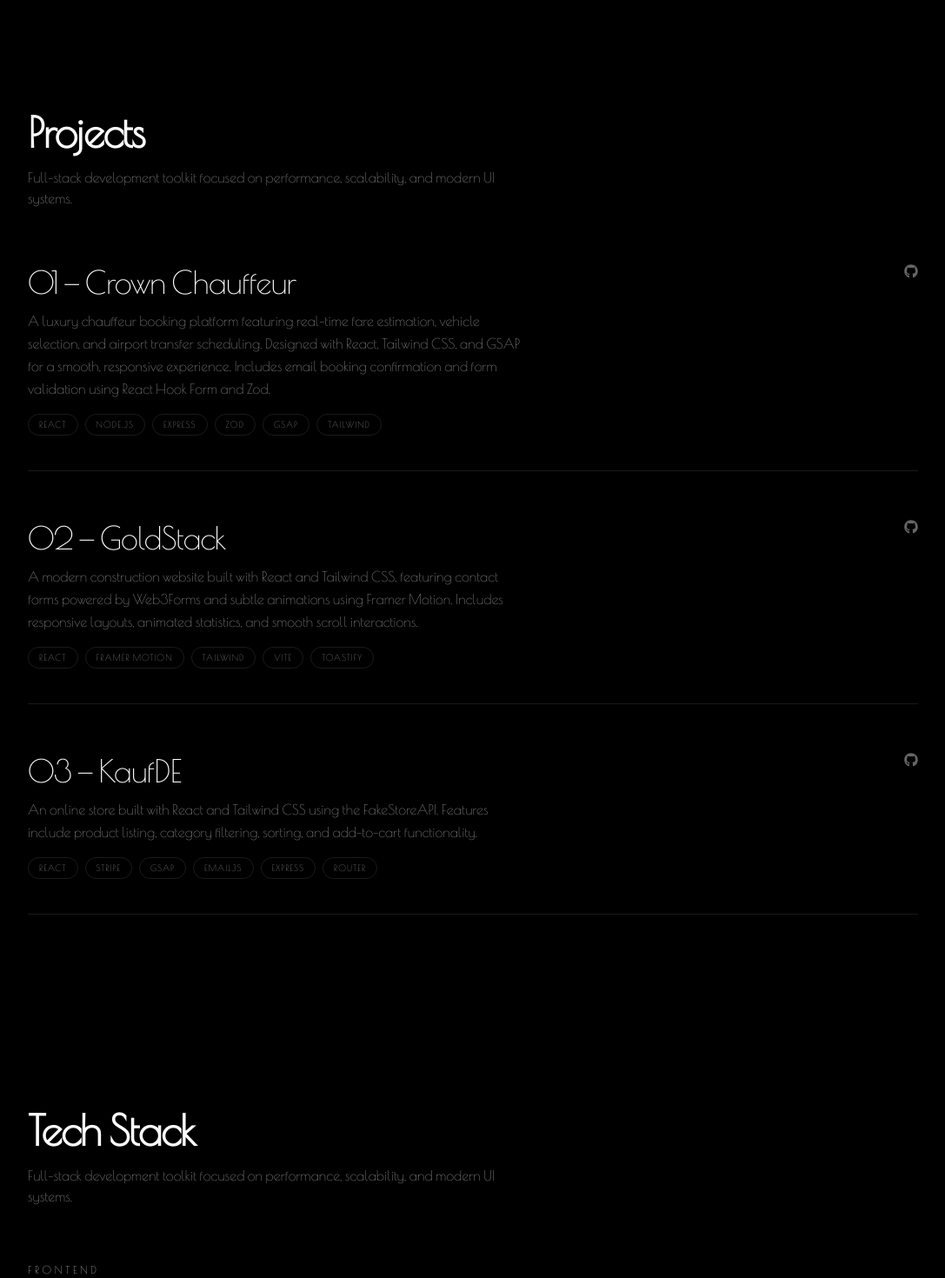
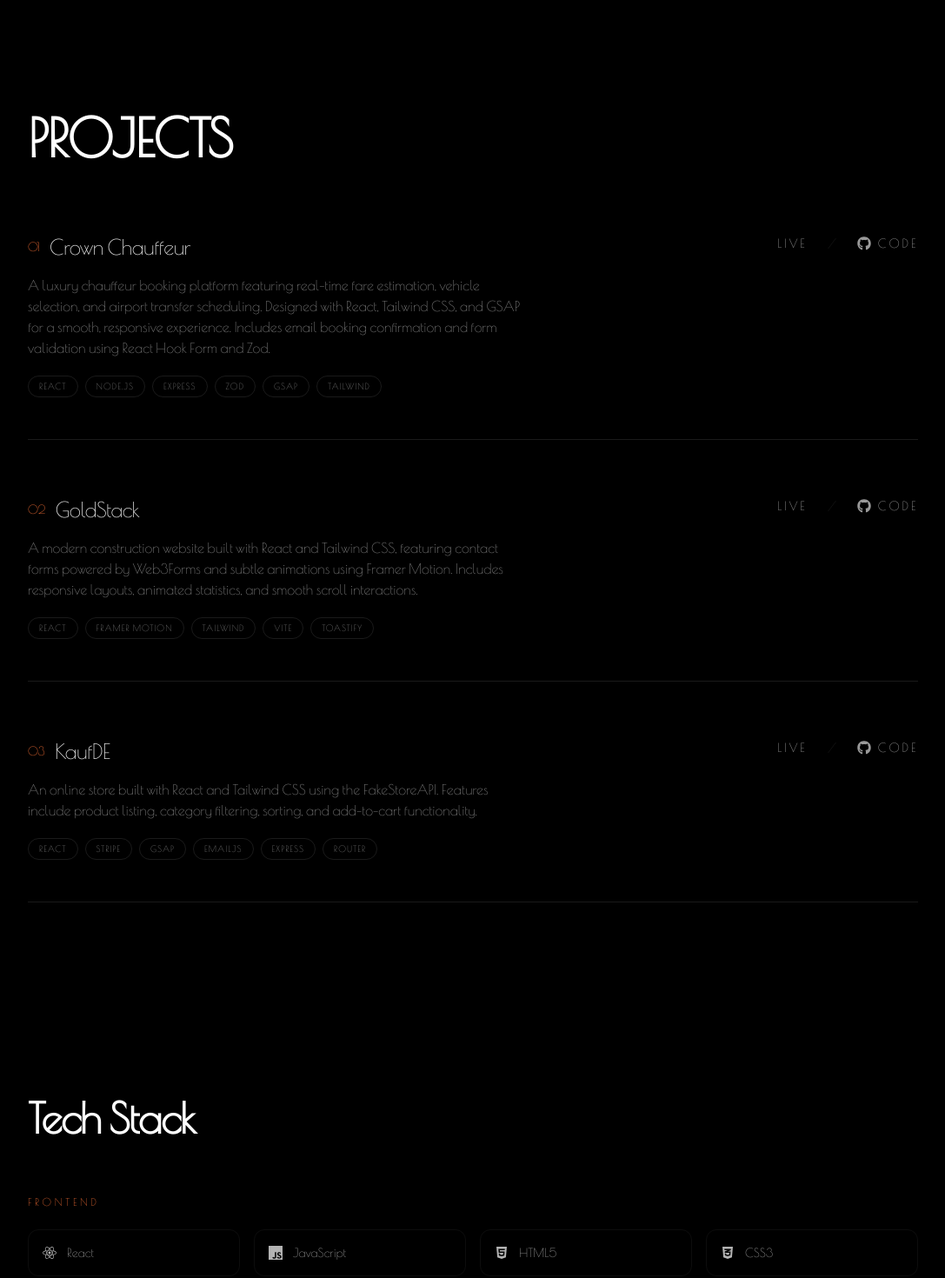
Before and after one commit to sarangan16/sarangan, a React (Create React App) app: page / in a window 1280 px wide. Shown: the part 800-2270 px from the top of the page at 87% size, without its empty margins (96-1183 px from the left). Built offline with nearby package versions, Linux system fonts and the light colour scheme.

Commit message:
alignment fixed for all screens, header bug fixed. techstack links placeholder added

```diff
--- a/src/components/Hero.jsx
+++ b/src/components/Hero.jsx
@@ -34,7 +34,11 @@
         className="max-w-5xl mx-auto px-6 md:px-16 w-full flex flex-col justify-center"
       >
         {/* my name */}
-        <motion.div variants={container} initial="hidden" animate="show">
+        <motion.div
+          variants={container}
+          initial="hidden"
+          animate={inView ? "show" : "hidden"}
+        >
           <motion.h1
             variants={item}
             className="text-6xl sm:text-7xl md:text-8xl lg:text-9xl font-semibold tracking-tight"
--- a/src/components/Loader.jsx
+++ b/src/components/Loader.jsx
@@ -39,7 +39,7 @@
         ref={textRef}
         className="text-white text-lg md:text-xl tracking-[0.3em] uppercase"
       >
-        Sarangan
+        Code<span className="text-[#F16D34]">Werk</span>
       </h1>
 
       {/* orange loader */}
--- a/src/components/Navbar.jsx
+++ b/src/components/Navbar.jsx
@@ -41,7 +41,9 @@
           onClick={() => scrollTo(heroRef)}
           className="text-white text-sm uppercase tracking-[0.35em] cursor-pointer hover:opacity-70 transition"
         >
-          DEVCORP
+          <span>
+            Code<span className="text-[#F16D34]">Werk</span>
+          </span>
         </div>
 
         {/* DESKTOP NAV */}
--- a/src/components/Projects.jsx
+++ b/src/components/Projects.jsx
@@ -4,24 +4,24 @@
 
 const projects = [
   {
-    title: "Crown Chauffeur",
+    titleKey: "CrownChauffeur",
     descriptionKey: "CrownChauffeur.description",
     github: "https://github.com/sarangan16/chaffuerElite",
-    image: "/images/crown.png",
+    live: "https://your-live-site.com",
     tech: ["React", "Node.js", "Express", "Zod", "GSAP", "Tailwind"],
   },
   {
-    title: "GoldStack",
+    titleKey: "GoldStack",
     descriptionKey: "GoldStack.description",
     github: "https://github.com/sarangan16/real-estate",
-    image: "/images/goldstack.png",
+    live: "https://your-live-site.com",
     tech: ["React", "Framer Motion", "Tailwind", "Vite", "Toastify"],
   },
   {
-    title: "KaufDE",
+    titleKey: "KaufDE",
     descriptionKey: "KaufDE.description",
     github: "https://github.com/sarangan16/online-store",
-    image: "/images/kaufde.png",
+    live: "https://your-live-site.com",
     tech: ["React", "Stripe", "GSAP", "EmailJS", "Express", "Router"],
   },
 ];
@@ -31,41 +31,77 @@
 
   return (
     <section className="px-6 md:px-16 py-32 bg-black text-white">
-      <div className="max-w-5xl mx-auto mb-16">
-        <h2 className="text-3xl md:text-5xl font-semibold tracking-tight">
-          Projects
+      {/* HEADER */}
+      <div className="max-w-5xl mx-auto mb-20">
+        <h2 className="text-4xl md:text-6xl font-semibold tracking-tight">
+          {t("projecth2")}
         </h2>
-        <p className="mt-4 text-white/50 max-w-xl">
-          Full-stack development toolkit focused on performance, scalability,
-          and modern UI systems.
-        </p>
       </div>
-      <div className="max-w-5xl mx-auto space-y-14">
+
+      {/* PROJECT LIST */}
+      <div className="max-w-5xl mx-auto space-y-16">
         {projects.map((project, index) => (
-          <div key={index} className="group border-b border-white/10 pb-10">
+          <div key={index} className="group border-b border-white/10 pb-12">
+            {/* TITLE ROW */}
+            <div className="flex justify-between items-start">
+              <h3 className="text-lg md:text-2xl font-medium tracking-tight text-white/90 flex items-center">
+                {/* NUMBER */}
+                <span className="text-[#F16D34] text-sm mr-3">
+                  {String(index + 1).padStart(2, "0")}
+                </span>
+
                 {/* TITLE */}
-            <div className="flex justify-between items-start">
-              <h2 className="text-2xl md:text-4xl font-medium tracking-tight">
-                {String(index + 1).padStart(2, "0")} — {t(project.title)}
-              </h2>
+                {t(project.titleKey)}
+              </h3>
 
+              {/* GITHUB */}
+              <div className="flex items-center gap-6">
+                {/* LIVE */}
+                {project.live && (
+                  <a
+                    href={project.live}
+                    target="_blank"
+                    rel="noopener noreferrer"
+                    className="
+        text-xs md:text-sm uppercase tracking-[0.2em]
+        text-white/60
+        hover:text-[#F16D34]
+        transition
+      "
+                  >
+                    Live
+                  </a>
+                )}
+
+                {/* separator */}
+                {project.live && <span className="text-white/10">/</span>}
+
+                {/* GITHUB */}
                 <a
                   href={project.github}
                   target="_blank"
                   rel="noopener noreferrer"
-                className="text-white/40 hover:text-[#F16D34] transition"
+                  className="
+      flex items-center gap-2
+      text-xs md:text-sm uppercase tracking-[0.2em]
+      text-white/60
+      hover:text-[#F16D34]
+      transition
+    "
                 >
-                <FaGithub />
+                  <FaGithub size={16} />
+                  Code
                 </a>
+              </div>
             </div>
 
             {/* DESCRIPTION */}
-            <p className="text-white/50 mt-3 max-w-xl leading-relaxed">
+            <p className="text-white/50 mt-4 max-w-xl text-sm md:text-base leading-relaxed">
               {t(project.descriptionKey)}
             </p>
 
-            {/* TECH STACK (NEW) */}
-            <div className="flex flex-wrap gap-2 mt-4">
+            {/* TECH STACK */}
+            <div className="flex flex-wrap gap-2 mt-5">
               {project.tech.map((tech, i) => (
                 <span
                   key={i}
--- a/src/components/Techstack.jsx
+++ b/src/components/Techstack.jsx
@@ -75,10 +75,6 @@
         <h2 className="text-3xl md:text-5xl font-semibold tracking-tight">
           Tech Stack
         </h2>
-        <p className="mt-4 text-white/50 max-w-xl">
-          Full-stack development toolkit focused on performance, scalability,
-          and modern UI systems.
-        </p>
       </div>
 
       {/* GRID */}
@@ -86,7 +82,7 @@
         {categories.map((cat, idx) => (
           <div key={idx} className="space-y-6">
             {/* CATEGORY TITLE */}
-            <h3 className="text-white/70 uppercase tracking-[0.3em] text-xs">
+            <h3 className="text-[#F16D34] uppercase tracking-[0.3em] text-xs">
               {cat.title}
             </h3>
 
```
Lines whose indentation alone changed are shown as unchanged.
